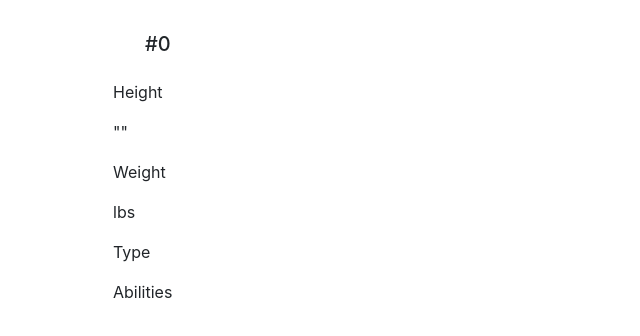
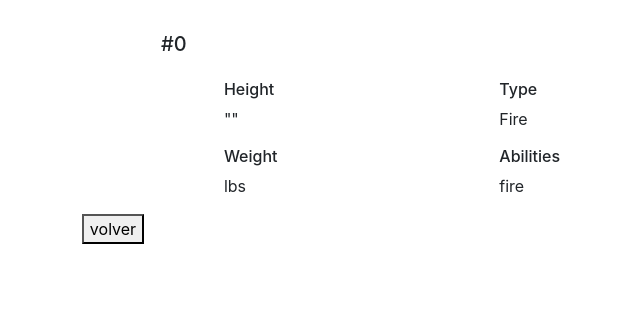
Before and after one commit to Ezequiel-Ramirez/app-pokeApi, a React (Create React App) app: page /itemDetail in a window 1280 px wide. Shown: the top 336 px of the page, without its empty margins (527-1167 px from the left). Built offline with nearby package versions, Linux system fonts and the light colour scheme; no server answers.

Commit message:
style item Detail

```diff
--- a/src/components/ItemDetail.jsx
+++ b/src/components/ItemDetail.jsx
@@ -1,36 +1,60 @@
 import React, { useContext, useEffect } from 'react'
 import PokeContext from '../context/PokeContext'
+import Spinner from './Spinner';
+import "../css/itemdetail.css"
+import { Link } from 'react-router-dom';
 
 const ItemDetail = () => {
-    const {  item, idItem, getItem } = useContext(PokeContext);
+    const { item, idItem, getItem, stateSpinner, setStateSpinner } = useContext(PokeContext);
 
+    setTimeout(() => {
+        setStateSpinner(false);
+    }, 1000);
     useEffect(() => {
         getItem(idItem);
-}, [getItem, idItem])
+    }, [])
 
     return (
+        <>
+            {
+                stateSpinner
+                    ? <div className="container d-flex justify-content-center">
+                        <div className="w-100">
+                            <Spinner />
+                        </div>
+                    </div>
+                    :<>
                     <div className="container d-flex justify-content-center">
                         <div className="w-100">
-            <img className="d-block m-auto w-50"  src={item?.sprites?.other?.dream_world?.front_default} alt={item.name} />
+                            <img className="d-block m-auto w-50" src={item?.sprites?.other?.dream_world?.front_default} alt={item?.name} />
                         </div>
                         <div className="w-100">
+                            <div className="d-flex">
+                                <h1 className="p-3">{item?.name}</h1><h5 className="p-3 mt-3">#0{item?.id}</h5>
+                            </div>
+                            <div className="d-flex justify-content-around flex-direccion-start">
 
-            <h1 className="float-start p-3">{item.name}</h1><h5 className="p-3 mt-3">#0{item.id}</h5>
                                 <div>
-
-            <p>Height</p>
-            <p>"{item.height}"</p>
-            <p>Weight</p>
-            <p>{item.weight} lbs</p>
+                                    <h6 >Height</h6>
+                                    <p>"{item?.height}"</p>
+                                    <h6>Weight</h6>
+                                    <p>{item?.weight} lbs</p>
                                 </div>
                                 <div>
-                <p>Type</p>
-               {/*  <h6>{item?.types?.type?.name}</h6> */}
-                <p>Abilities</p>
-               {/*  <p>{item?.ability[0]?.ability?.name}</p> */}
+                                    <h6>Type</h6>
+                                    <p>Fire</p>
+                                    {/* <p>{item?.types[0]?.type?.name}</p> */}
+                                    <h6>Abilities</h6>
+                                    <p>fire</p>
+                                    {/* <p>{item?.abilities[1]?.ability?.name}</p> */}
                                 </div>
                             </div>
                         </div>
+                    </div>
+                       <Link to="/" className="text-decoration-none"> <button className="d-block m-auto ">volver</button></Link>
+                        </>
+            }
+        </>
     )
 }
 
--- a/src/components/ItemListContainer.jsx
+++ b/src/components/ItemListContainer.jsx
@@ -1,9 +1,10 @@
 import React, { useContext, useEffect } from 'react'
 import PokeContext from '../context/PokeContext'
 import CardPoke from './CardPoke';
+import Spinner from './Spinner';
 
 const ItemListContainer = () => {
-    const { pokeItem, stateSearch,  getPoke } = useContext(PokeContext);
+    const { pokeItem, stateSearch,  getPoke, stateSpinner } = useContext(PokeContext);
 
 
     useEffect(() => {
@@ -15,16 +16,17 @@
     return (
         <div className="container txtHeader" >
         <div className="row">
-        {
-            stateSearch?<>
+
+
            {/*  <SearchBar /> */}
-           { pokeItem.map(pokemon => { return <CardPoke pokemon={pokemon} key={pokemon.id} /> })}</>
-            :
-            <>
-            <h1 className="text-center p-5 " id="btnSearch">Busca tu Super Héroe</h1>
-           {/*  <SearchBar  /> */}
-            </>
-        }
+           {
+               stateSpinner?<Spinner/>: pokeItem.map(pokemon => { return <CardPoke pokemon={pokemon} key={pokemon.id} /> })
+           }
+
+
+
+
+
 
         </div>
 
--- /dev/null
+++ b/src/components/Spinner.jsx
@@ -0,0 +1,10 @@
+import React from 'react'
+import "../css/spinner.css"
+
+const Spinner = () => {
+    return (
+        <div class="lds-spinner"><div></div><div></div><div></div><div></div><div></div><div></div><div></div><div></div><div></div><div></div><div></div><div></div></div>
+    )
+}
+
+export default Spinner
--- a/src/context/PokeContext.jsx
+++ b/src/context/PokeContext.jsx
@@ -7,9 +7,9 @@
     const [pokeItem, setPokeItem] = useState([]);
     const [text, setText] = useState("");
     const [idItem, setIdItem] = useState("");
-    const [stateSearch, setStateSearch] = useState();
     const [item, setItem] = useState([]);
     const [error, setError] = useState("");
+    const [stateSpinner, setStateSpinner] = useState(true)
 
 
     const validarCampos = () => {
@@ -36,7 +36,7 @@
                     const respuesta = await fetch(json.results[i].url);
                     const pokemon = await respuesta.json()
                     setPokeItem(prevArray => [...prevArray, pokemon])
-                    setStateSearch(true);
+                    setStateSpinner(false)
                 } catch (error) {
                     setError(error || "Ocurrió un error")
                 }
@@ -47,14 +47,14 @@
             console.log(error);
 
         }
-        setStateSearch(true);
+
         setText("");
 
     }
 
 
 
-    const data = { pokeItem, setPokeItem, text, setText, idItem, setIdItem, getPoke, stateSearch, item, getItem }
+    const data = { pokeItem, setPokeItem, text, setText, idItem, setIdItem, getPoke,  item, getItem, stateSpinner, setStateSpinner }
     return (
         <PokeContext.Provider value={data}>
             {children}
--- /dev/null
+++ b/src/css/spinner.css
@@ -0,0 +1,79 @@
+.lds-spinner {
+    color: official;
+    display: block;
+    position: relative;
+    margin: auto;
+    width: 80px;
+    height: 80px;
+  }
+  .lds-spinner div {
+    transform-origin: 40px 40px;
+    animation: lds-spinner 1.2s linear infinite;
+  }
+  .lds-spinner div:after {
+    content: " ";
+    display: block;
+    position: absolute;
+    top: 10px;
+    left: 37px;
+    width: 6px;
+    height: 18px;
+    border-radius: 20%;
+    background: rgb(163, 13, 13);
+  }
+  .lds-spinner div:nth-child(1) {
+    transform: rotate(0deg);
+    animation-delay: -1.1s;
+  }
+  .lds-spinner div:nth-child(2) {
+    transform: rotate(30deg);
+    animation-delay: -1s;
+  }
+  .lds-spinner div:nth-child(3) {
+    transform: rotate(60deg);
+    animation-delay: -0.9s;
+  }
+  .lds-spinner div:nth-child(4) {
+    transform: rotate(90deg);
+    animation-delay: -0.8s;
+  }
+  .lds-spinner div:nth-child(5) {
+    transform: rotate(120deg);
+    animation-delay: -0.7s;
+  }
+  .lds-spinner div:nth-child(6) {
+    transform: rotate(150deg);
+    animation-delay: -0.6s;
+  }
+  .lds-spinner div:nth-child(7) {
+    transform: rotate(180deg);
+    animation-delay: -0.5s;
+  }
+  .lds-spinner div:nth-child(8) {
+    transform: rotate(210deg);
+    animation-delay: -0.4s;
+  }
+  .lds-spinner div:nth-child(9) {
+    transform: rotate(240deg);
+    animation-delay: -0.3s;
+  }
+  .lds-spinner div:nth-child(10) {
+    transform: rotate(270deg);
+    animation-delay: -0.2s;
+  }
+  .lds-spinner div:nth-child(11) {
+    transform: rotate(300deg);
+    animation-delay: -0.1s;
+  }
+  .lds-spinner div:nth-child(12) {
+    transform: rotate(330deg);
+    animation-delay: 0s;
+  }
+  @keyframes lds-spinner {
+    0% {
+      opacity: 1;
+    }
+    100% {
+      opacity: 0;
+    }
+  }
```
Also changed, not shown: src/css/itemdetail.css (added). Lines whose indentation alone changed are shown as unchanged.
